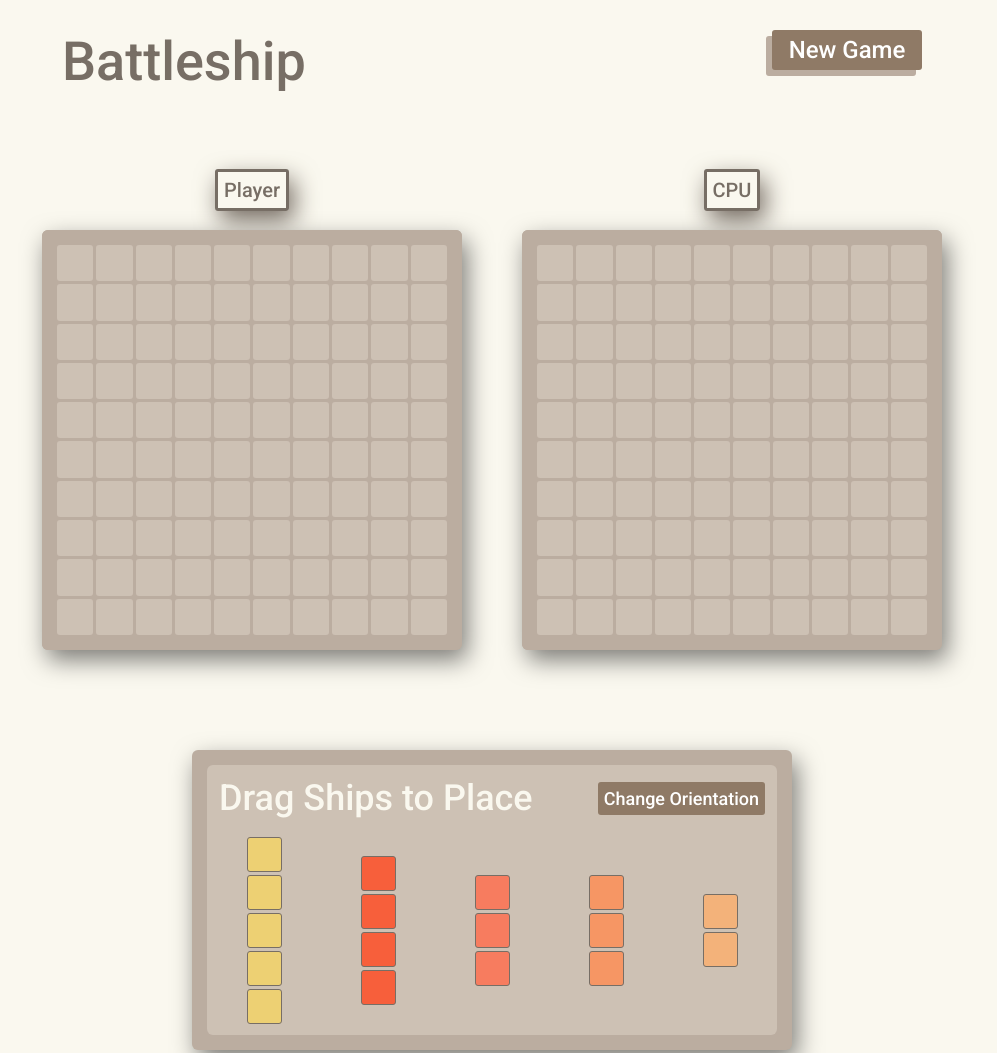
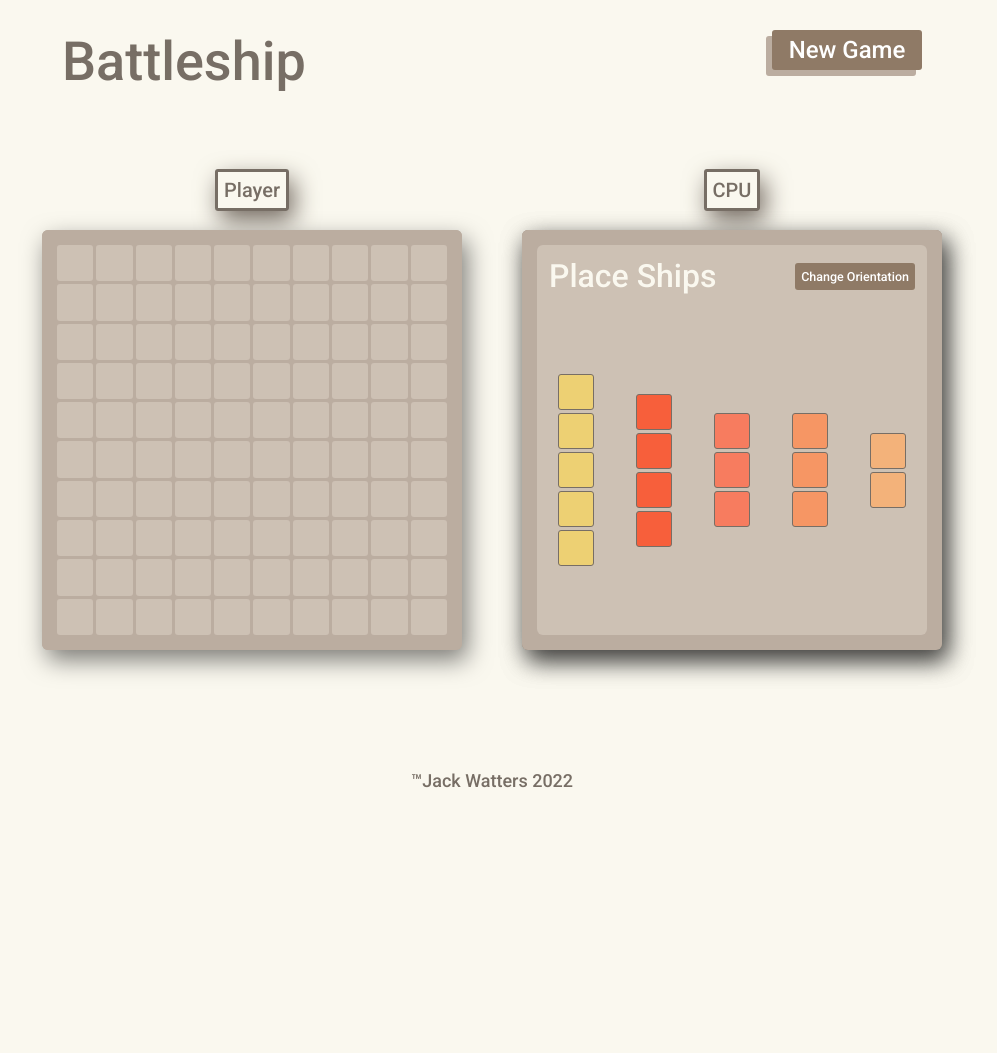
Before and after one commit to jackwatters45/battleship, a website built with webpack: page src/templates/index.html in a window 1280 px wide. Shown: the top 1053 px of the page, without its empty margins (148-1145 px from the left). After the commit the page ends 800 px from the top, so only its background shows below. Built offline with nearby package versions, Linux system fonts and the light colour scheme; a web font is replaced by a local one.

Commit message:
adjusted position of ship bank -> fixed new drag start location problem

```diff
--- a/src/dom/dragShips.js
+++ b/src/dom/dragShips.js
@@ -1,7 +1,7 @@
 export const dragStart = (e) => {
   // get the distance of the click from left and top of the ships
-  const x = e.pageX - e.currentTarget.offsetLeft;
-  const y = e.pageY - e.currentTarget.offsetTop;
+  const x = e.layerX - e.currentTarget.offsetLeft;
+  const y = e.layerY - e.currentTarget.offsetTop;
 
   // get orientation
   const isHorizontal = !!e.target.classList[1];
--- a/src/styles/style.css
+++ b/src/styles/style.css
@@ -79,7 +79,7 @@ a {
     border: none;
     color: white;
     transition: all .15s linear 0s;
-    font-size: 18px;
+    font-size: 12.5px;
     padding: 6px;
 }
 
@@ -147,9 +147,10 @@ a {
 }
 
 .ships-container {
+    position:absolute;
     background-color: #bbada0;
-    width: 600px;
-    height: 300px;
+    width: 420px;
+    height: 420px;
     border-radius: 6px;
     justify-self: center;
     justify-content: center;
@@ -160,11 +161,11 @@ a {
 
 .ships-background {
     background-color: rgba(238, 228, 218, .35);
-    height: 270px;
-    width: 570px;
+    height: 390px;
+    width: 390px;
     border-radius: 6px;
     color: #faf8ef;
-    font-size: 36px;
+    font-size: 32px;
     display: grid;
     grid-template-rows: 60px 1fr;
 }
@@ -197,8 +198,8 @@ a {
 
 .box {
     color: #776e65;
-    height: 35px;
-    width: 35px;
+    height: 36px;
+    width: 36px;
     border: 1px solid rgb(119, 110, 101);
 }
 
@@ -227,16 +228,11 @@ a {
 }
 
 .horizontal-orientation {
-    grid-template-rows: 1fr 1fr 1fr;
+    grid-template-rows: repeat(5, 1fr);
 }
 
 .ship.horizontal {
     flex-direction: row;
-}
-
-#submarine.horizontal,
-#cruiser.horizontal {
-    grid-row: 2;
 }
 
 .footer {
--- a/src/templates/index.html
+++ b/src/templates/index.html
@@ -29,16 +29,10 @@
           <div class="left-board"> </div>
         </div>
         <div class="board-background shadow">
-          <div id="right" class="overlay hidden">
-            <p class="winner"></p>
-          </div>
-          <div class="right-board"></div>
-        </div>
-      </div>
           <div class="ships-container shadow">
             <div class="ships-background">
               <div class="ship-header">
-            <div class="ship-text">Drag Ships to Place</div>
+                <div class="ship-text">Place Ships</div>
                 <button class="orientation " type="button">Change Orientation</button>
               </div>
               <div class="ships vertical-orientation">
@@ -72,6 +66,13 @@
               </div>
             </div>
           </div>
+          <div id="right" class="overlay hidden">
+            <p class="winner"></p>
+          </div>
+          <div class="right-board"></div>
+        </div>
+      </div>
+
     </div>
     <div class="footer"><a href="https://github.com/jackwatters45">
         ™Jack Watters 2022</a>
```
Lines whose indentation alone changed are shown as unchanged.
